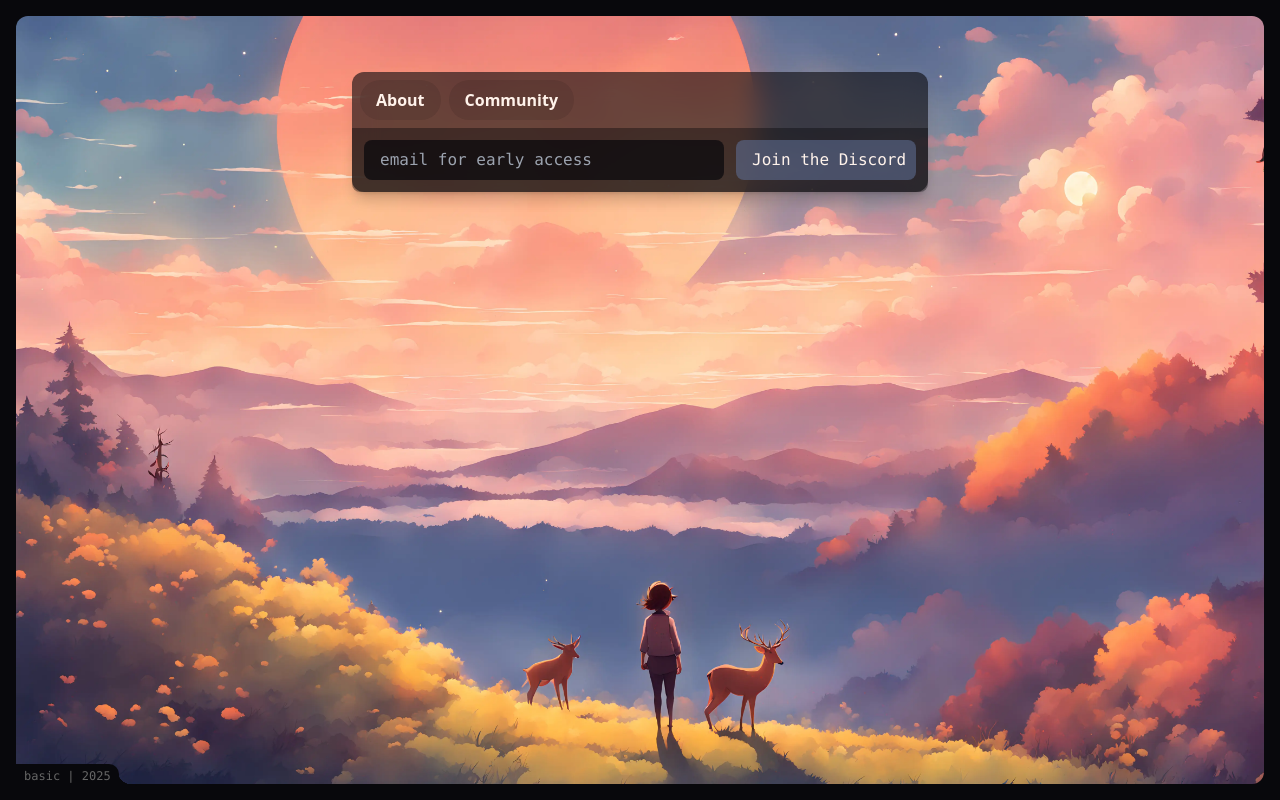
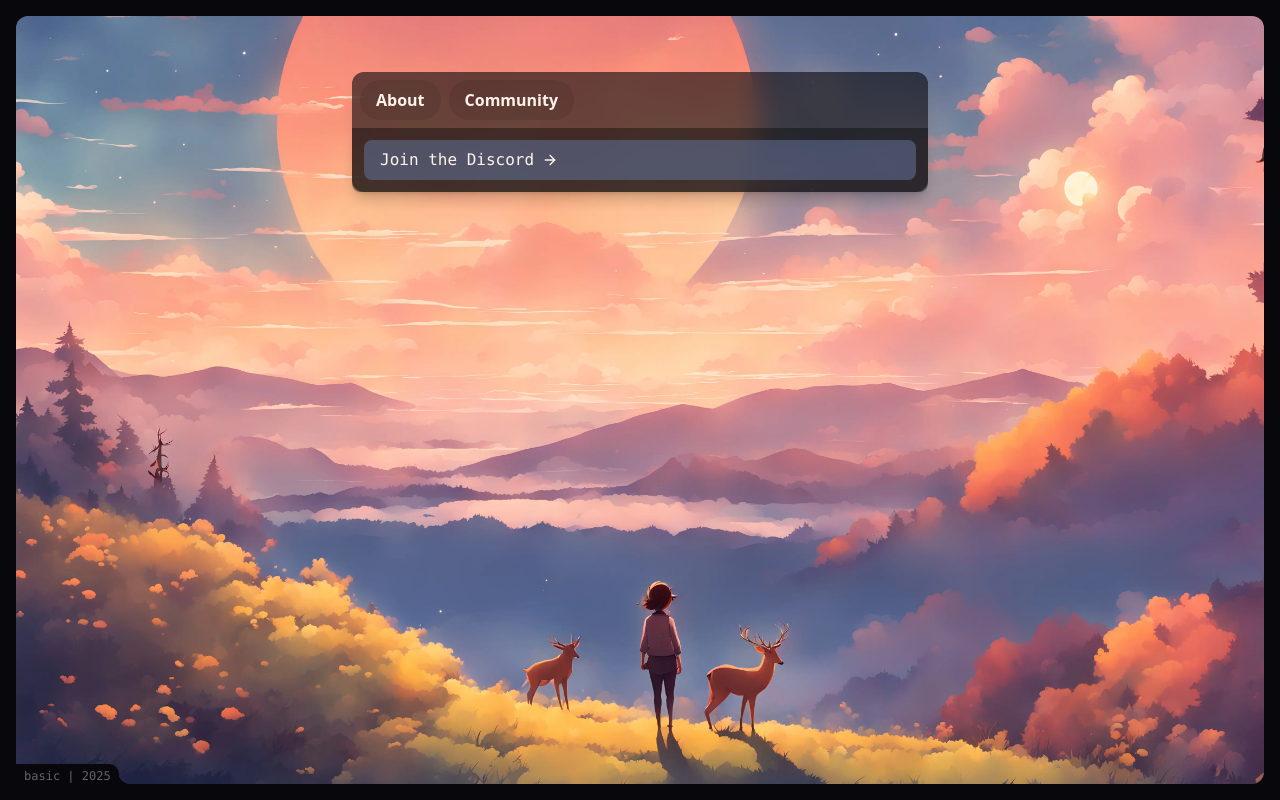
Before and after one commit to basicdb/basic-website, a Next.js app: page /welcome in a window 1280 px wide. Built offline with nearby package versions, Linux system fonts and the light colour scheme; a web font is replaced by a local one.

Commit message:
removed email, aligned right discord

```diff
--- a/src/pages/welcome.tsx
+++ b/src/pages/welcome.tsx
@@ -8,7 +8,7 @@ import Products from '@/components/Products'
 import JoinDiscord from '@/components/JoinDiscord'
 import { NavBar, Footer } from '@/components/NavFooter'
 import GiantCard from '@/components/GiantCard'
-import { StarIcon, XIcon } from 'lucide-react'
+import { StarIcon, XIcon, ArrowRight } from 'lucide-react'
 import { RiTwitterXLine, RiBlueskyLine } from "react-icons/ri"
 import { FaDiscord } from "react-icons/fa"
 import { motion, AnimatePresence } from 'framer-motion'
@@ -21,48 +21,12 @@ const communityVideo = "https://basicwebsitecontent.s3.us-east-2.amazonaws.com/E
 
 function DynamicFooter() {
     const [activeTab, setActiveTab] = React.useState<string | null>(null);
-    const [email, setEmail] = React.useState('');
-    const [screenStatus, setScreenStatus] = React.useState<'init' | 'expanded' | 'loading' | 'success'>('init');
 
     const isExpanded = activeTab !== null;
 
-    const handleSubmit = async (e: React.FormEvent) => {
-        e.preventDefault();
-        if (!email) return;
-
-        setScreenStatus('loading');
-
-        try {
-            const response = await fetch('/api/submit-email', {
-                method: 'POST',
-                headers: {
-                    'Content-Type': 'application/json',
-                },
-                body: JSON.stringify({ email }),
-            });
-
-            const data = await response.json();
-
-            if (!response.ok) {
-                throw new Error(data.message || 'Failed to submit email');
-            }
-
-            setScreenStatus('success');
-        } catch (error) {
-            console.error('Error submitting email:', error);
-            setScreenStatus('expanded');
-        }
-    };
-
-    // Email input is expanded when:
-    // - User has typed something in the input
-    // - Input is focused (screenStatus is 'expanded')
-    // - Form is in loading state
-    const emailInputExpanded = email.length > 0 || screenStatus === 'expanded' || screenStatus === 'loading';
-
     return (
         <motion.div
-            className={`w-full md:w-full md:max-w-xl bg-opacity-60 bg-black mb-0 md:mb-16 mx-auto backdrop-blur-md flex flex-col gap-0 shadow-lg rounded-xl`}
+            className={`w-full md:w-full md:max-w-xl bg-opacity-60 bg-black mb-0 md:mb-16 mx-auto backdrop-blur-md flex flex-col gap-0 shadow-lg rounded-xl px-4 md:px-0`}
             layout
             transition={{ type: "spring", stiffness: 30, damping: 30 }}
         >
@@ -148,7 +112,7 @@ function DynamicFooter() {
                             </p>
 
                             <p className="text-sm">
-                                If you'd like to chat about building on Basic or working with us, leave your email, or join our Discord!
+                                If you'd like to chat about building on Basic or working with us, join our Discord!
                             </p>
                         </div>
                     </motion.div>
@@ -193,95 +157,21 @@ function DynamicFooter() {
                                     Your browser does not support the video tag.
                                 </video>
                             </div>
-
                         </div>
                     </motion.div>
                 )}
             </AnimatePresence>
 
-            <motion.div className="flex flex-col gap-3 items-center p-3 bg-black bg-opacity-40 shadow-lg rounded-b-lg" layout>
-                <form onSubmit={handleSubmit} className="flex gap-3 items-center w-full">
-                    <div className="relative bg-black bg-opacity-70 rounded-lg flex-1 font-mono">
-                        <input
-                            type="email"
-                            placeholder="email for early access"
-                            className="w-full px-4 py-2 pr-24 bg-transparent rounded text-white focus:outline-none"
-                            value={email}
-                            onChange={(e) => setEmail(e.target.value)}
-                            onFocus={() => setScreenStatus('expanded')}
-                            onBlur={() => {
-                                if (email.length === 0) {
-                                    setScreenStatus('init');
-                                }
-                            }}
-                            disabled={screenStatus === 'loading' || screenStatus === 'success'}
-                        />
-                        <motion.button
-                            type="submit"
-                            className={`${!emailInputExpanded ? 'hidden' : ''} absolute right-0 top-0 bottom-0 px-5 text-white rounded-r-lg overflow-hidden`}
-                            animate={{ opacity: emailInputExpanded ? 1 : 0 }}
-                            transition={{ duration: 0.3 }}
-                            whileHover="hover"
-                            initial="initial"
-                            variants={{
-                                initial: {},
-                                hover: {}
-                            }}
-                            disabled={screenStatus === 'loading' || screenStatus === 'success'}
-                        >
-                            <motion.div
-                                className="absolute inset-0 bg-gradient-to-r from-transparent to-[#5D6B90]/60 z-0"
-                                variants={{
-                                    initial: { right: 0, left: '50%' },
-                                    hover: { right: 0, left: -30 }
-                                }}
-                                transition={{ duration: 0.3, ease: "easeInOut" }}
-                            />
-                            <span className="relative z-10">
-                                {screenStatus === 'loading' ? 'Sending...' :
-                                    screenStatus === 'success' ? 'Signed up!' : 'Submit'}
-                            </span>
-                        </motion.button>
-                    </div>
-                    <motion.a
-                        href="https://discord.gg/M57gcazvYk"
-                        target="_blank"
-                        rel="noopener noreferrer"
-                        className="rounded-lg text-white bg-[#5D6B90]/60 hover:bg-[#5D6B90]/90 font-mono transition-colors duration-200 whitespace-nowrap overflow-hidden hidden sm:block"
-                        animate={{
-                            width: emailInputExpanded ? '100px' : '180px',
-                            paddingLeft: emailInputExpanded ? '0.75rem' : '1rem',
-                            paddingRight: emailInputExpanded ? '0.75rem' : '1rem',
-                            paddingTop: '0.5rem',
-                            paddingBottom: '0.5rem'
-                        }}
-                        transition={{
-                            type: "spring",
-                            stiffness: 300,
-                            damping: 30,
-                            mass: 0.8
-                        }}
-                    >
-                        <motion.span
-                            animate={{
-                                opacity: 1
-                            }}
-                            key={emailInputExpanded ? 'discord' : 'join-discord'}
-                            initial={{ opacity: 0 }}
-                            exit={{ opacity: 0 }}
-                            transition={{ duration: 0.2 }}
-                        >
-                            {emailInputExpanded ? 'Discord' : 'Join the Discord'}
-                        </motion.span>
-                    </motion.a>
-                </form>
-
-                <motion.button
-                    onClick={() => window.open('https://discord.gg/M57gcazvYk', '_blank')}
-                    className="w-full sm:hidden rounded-lg text-white bg-[#5D6B90]/60 hover:bg-[#5D6B90]/90 font-mono transition-colors duration-200 whitespace-nowrap overflow-hidden text-center py-2"
+            <motion.div className="flex flex-col gap-3 items-start p-3 bg-black bg-opacity-40 shadow-lg rounded-b-lg" layout>
+                <motion.a
+                    href="https://discord.gg/M57gcazvYk"
+                    target="_blank"
+                    rel="noopener noreferrer"
+                    className="w-full rounded-lg text-white bg-[#5D6B90]/60 hover:bg-[#5D6B90]/90 font-mono transition-colors duration-200 whitespace-nowrap overflow-hidden text-left py-2 pl-4 pr-4 flex items-center gap-2"
                 >
-                    Join the Discord
-                </motion.button>
+                    <span>Join the Discord</span>
+                    <ArrowRight className="w-4 h-4" />
+                </motion.a>
             </motion.div>
         </motion.div>
     )
@@ -303,7 +193,7 @@ export default function Home() {
                         className="flex-1 m-4 rounded-xl justify-between"
                         style={{ backgroundImage: `url(${heroCardElements.image})`, backgroundSize: 'cover', backgroundPosition: 'bottom' }}
                     >
-                        <div className="mt-14">
+                        <div className="mt-14 px-4 md:px-0">
                             <DynamicFooter />
                         </div>
                     </div>
```
